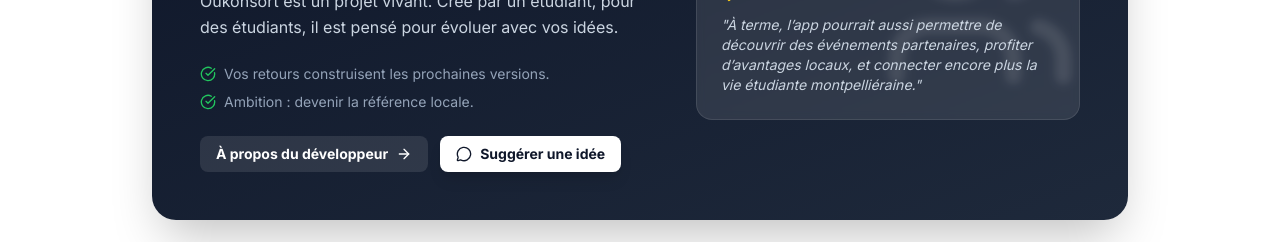
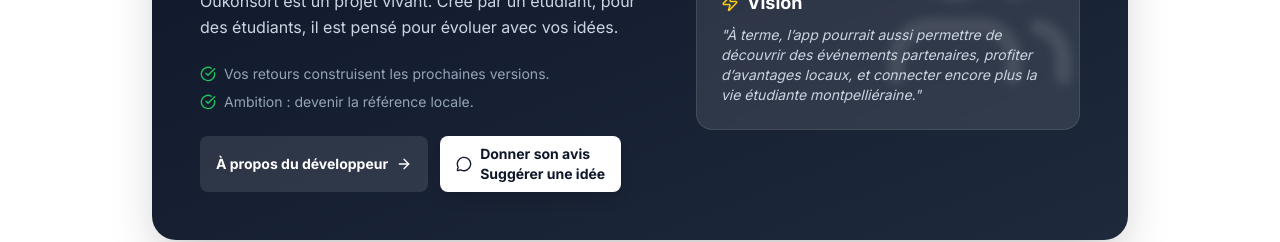
Before and after one commit to Leszinzinsgardois/sorties-stp, a Next.js app: page / in a window 1280 px wide. Shown: the part 1900-2142 px from the top of the page. Built offline with nearby package versions, Linux system fonts and the light colour scheme; no server answers.

Commit message:
homepage update

```diff
--- a/app/page.js
+++ b/app/page.js
@@ -168,7 +168,7 @@ export default function Home() {
                             À propos du développeur <ArrowRight size={16}/>
                         </Link>
                         <a href="https://forms.gle/wdadEqpkfzXU8KoRA" className="inline-flex items-center gap-2 bg-white text-slate-900 hover:bg-slate-100 px-4 py-2 rounded-lg text-sm font-bold transition shadow-lg">
-                            <MessageCircle size={16}/> Suggérer une idée
+                            <MessageCircle size={16}/> Donner son avis <br></br> Suggérer une idée
                         </a>
                     </div>
 
```
